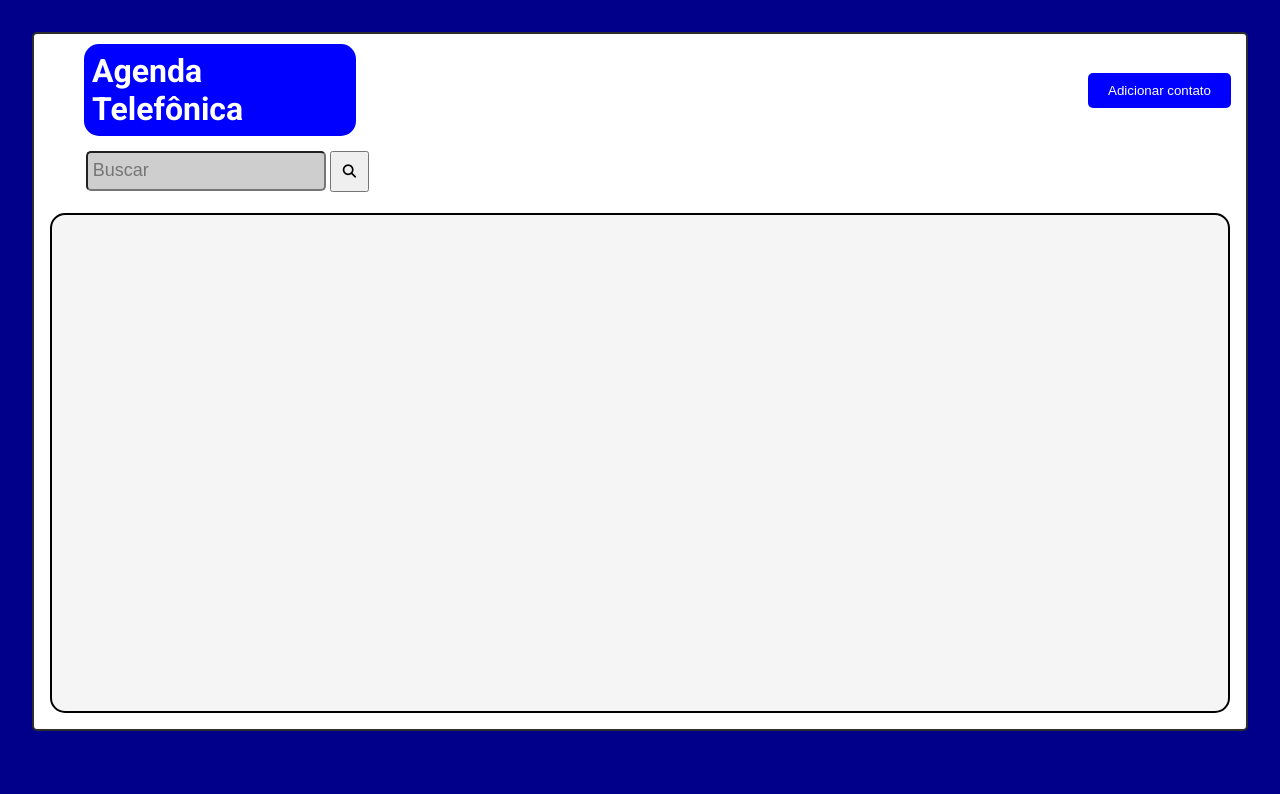
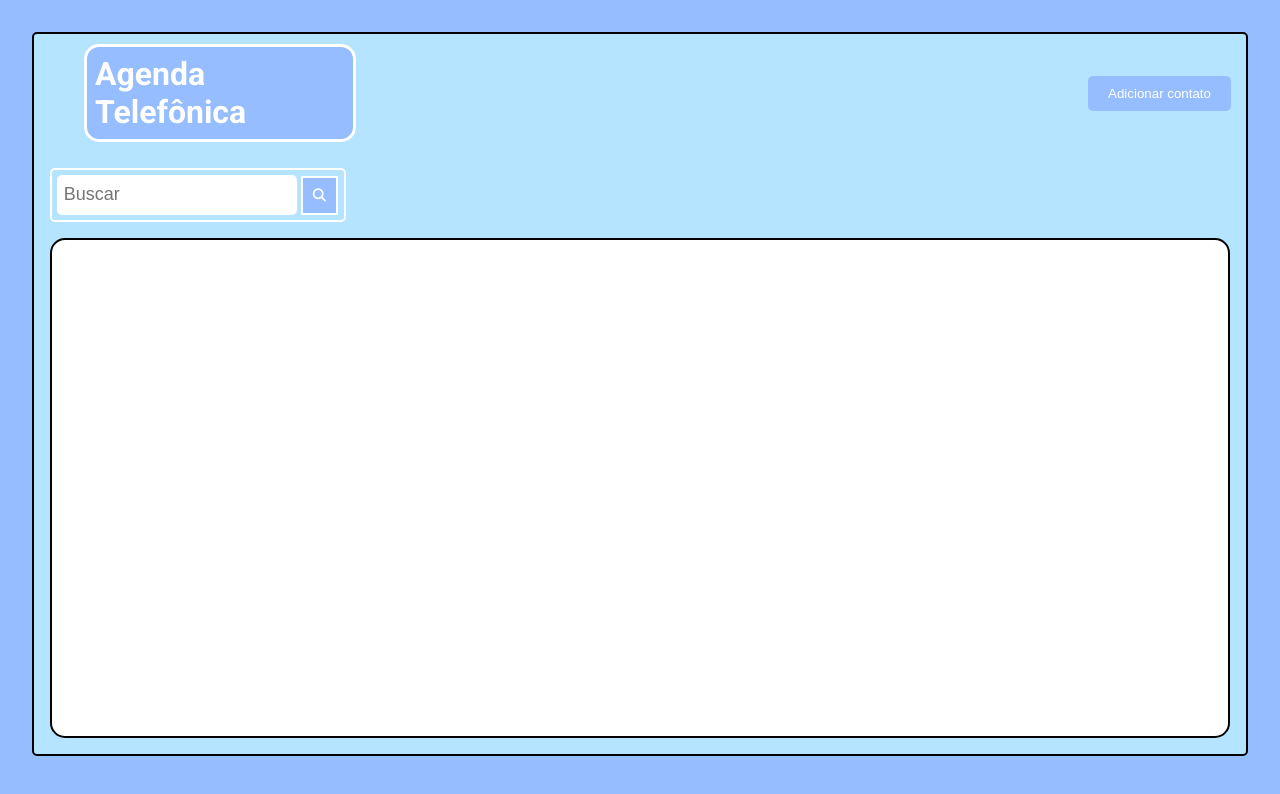
Before and after one commit to Jaerverson/Agenda, a plain HTML site: page src/index.html in a window 1280 px wide. Drawn offline with Linux system fonts and the light colour scheme.

Commit message:
executada estilização parcial de alguns elementos do css

```diff
--- a/modules/style.css
+++ b/modules/style.css
@@ -4,7 +4,7 @@
     box-sizing: border-box;
 }
 body{
-    background-color: darkblue;
+    background-color: #95BDFF ;
     background-size: 300% 300%;
     font-family: "Roboto", Helvetica;
 }
@@ -14,9 +14,9 @@ body{
     height:auto;
     width: auto;
     margin: 2rem 2rem 2rem 2rem ;
-    border:2px solid rgb(46, 45, 45);
+    border:2px solid black;
     border-radius: 5px;
-    background-color: white;
+    background-color: #B4E4FF ;
     position: relative;
 }
 .header-main{
@@ -32,7 +32,7 @@ body{
     margin: 1rem;
     border:2px solid black;
     border-radius: 15px;
-    background-color: whitesmoke;
+    background-color: white;
     min-height: 500px;
 }
 
@@ -40,13 +40,29 @@ body{
 
 .fas_fa-search{
     cursor: pointer;
-    padding: 11px;
+    padding: 10px;
+    border: 2px solid white;
+    color: white;
+    background-color: #95BDFF;
 }
 
 .searchBar{
-    margin-left: 47px;
+    margin: 1rem;
+    width: 18.5rem;
     border-radius: 0.3em;
     padding: 0.3em;
+    color: #95BDFF;
+    border: 2px solid white;
+}
+.searchBar input{
+    background-color: white;
+    border: 2px solid white;
+    height: 40px;
+    padding: 5px;
+    background-color: none;
+    width: 240px;
+    border-radius:5px;
+    font-size: 18px;
 }
 
 
@@ -59,8 +75,8 @@ body{
     text-align: left;
     margin-left: 50px;
     color: white;
-    background-color: blue
-    ;
+    background-color: #95BDFF;
+    border: solid white;
 
 
 }
@@ -102,7 +118,7 @@ body{
     top: 50%;
     left: 50%;
     transform: translate(-50%, -50%);
-    background-color: white;
+    background-color: #B4E4FF ;
     padding: 1.5rem;
     border: 1px solid black;
     border-radius: 5px;
@@ -122,21 +138,10 @@ body{
   }
 
   #btn-modal, #btn-fechar, #add {
-    background-color: blue;
+    background-color: #95BDFF;
     color: white;
     padding: 10px 20px;
     border: none;
     border-radius: 5px;
 
   }
-
-  #search{
-    height: 40px;
-    padding: 5px;
-    background-color: none;
-    width: 240px;
-    border-radius:5px;
-    background-color: #cecece;
-    font-size: 18px;
-
-}
--- a/src/index.html
+++ b/src/index.html
@@ -18,6 +18,7 @@
     />
     <title>Agenda Telefônica</title>
   </head>
+
   <body>
     <div class="main_div">
       <div class="header-main">
@@ -34,11 +35,13 @@
             placeholder="Buscar"
             required
           />
+
           <button type="submit" class="fas_fa-search">
             <i class="fas fa-search"></i>
           </button>
         </form>
       </div>
+
       <div class="modal" id="myModal" style="display: none">
         <form class="form">
           <input
@@ -49,6 +52,7 @@
             placeholder="Nome"
             required
           />
+
           <input
             id="id_lastname"
             class="text"
@@ -56,6 +60,7 @@
             onfocus="this.value=''"
             placeholder="Sobrenome"
           />
+
           <input
             id="id_mobile"
             class="text"
@@ -64,17 +69,20 @@
             placeholder="(00) 0 0000-0000"
             required
           />
+
           <input
             id="id_email"
             class="text"
             type="email"
             onfocus="this.value=''"
-            placeholder="email@siasp.com"
+            placeholder="email@exemple.com"
           />
         </form>
+
         <button class="add" onclick="add()" id="add">Adicionar</button>
         <button id="btn-fechar">Cancelar</button>
       </div>
+
       <div class="div2" id="3"></div>
     </div>
 
```
